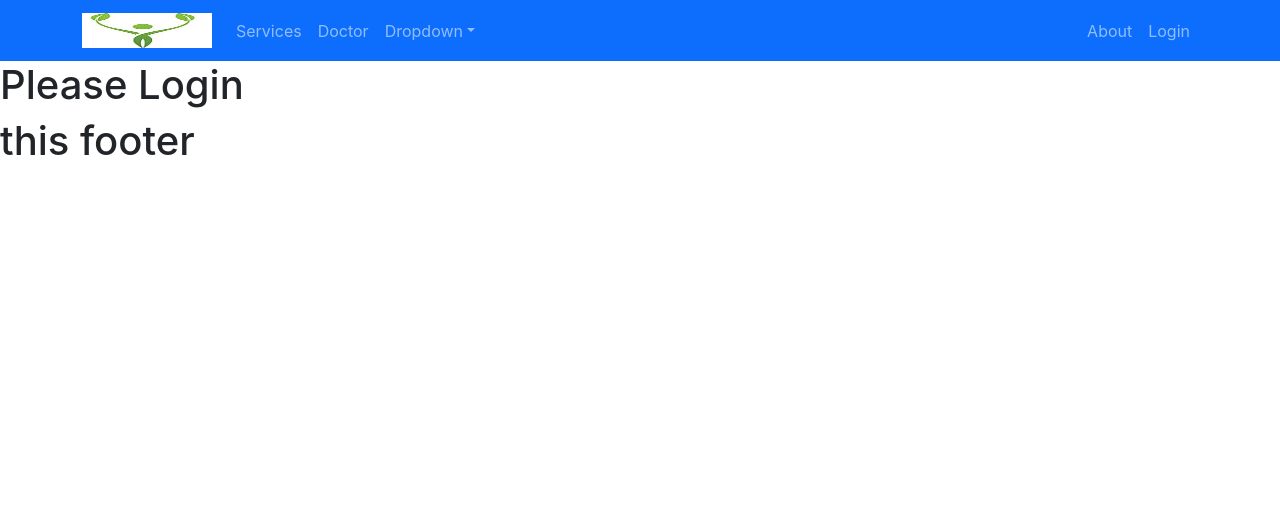
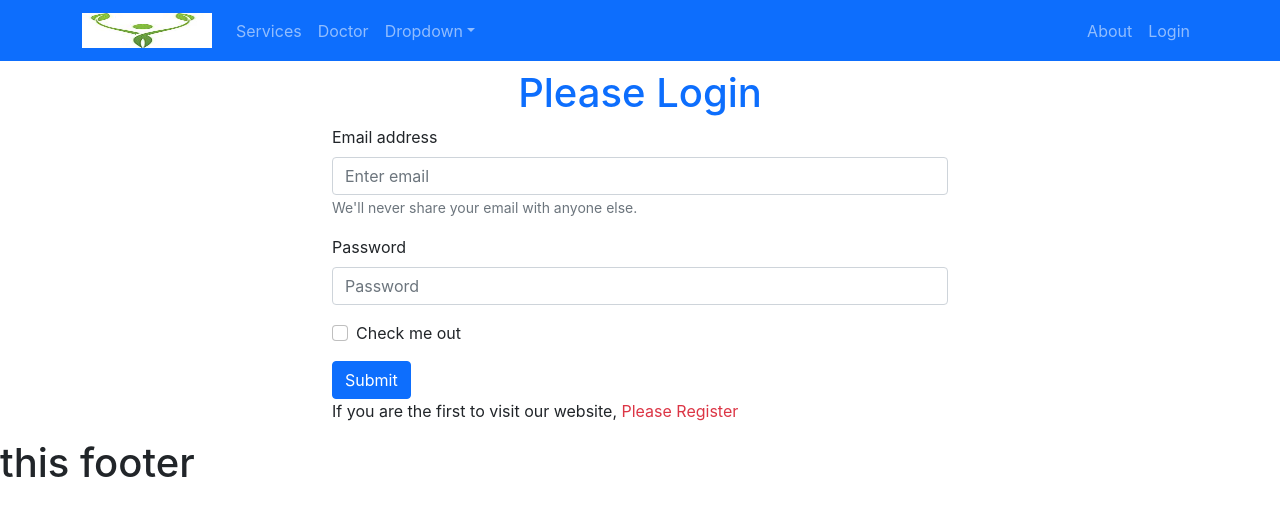
Before and after one commit to mdrayhanislam/healthCare, a React (Create React App) app: page /login in a window 1280 px wide. Shown: the top 516 px of the page. Built offline with nearby package versions, Linux system fonts and the light colour scheme.

Commit message:
Style Login form use useRef to access input value

```diff
--- a/src/Pages/Login/Login/Login.js
+++ b/src/Pages/Login/Login/Login.js
@@ -1,9 +1,47 @@
-import React from 'react';
+import React, { useRef } from 'react';
+import { Button, Form } from 'react-bootstrap';
+import { useNavigate } from 'react-router-dom';
 
 const Login = () => {
+    const emailRef = useRef('');
+   const passwordRef = useRef('');
+
+   const navigate = useNavigate()
+
+
+   const handleSubmit =event =>{
+       event.preventDefault();
+        const email = emailRef.current.value;
+        const password = passwordRef.current.value;
+        console.log(email, password)
+   }
+   const navigateRegister = event => {
+        navigate('register')
+   }
     return (
-        <div>
-           <h1> Please Login </h1>
+        <div className='container w-50 mx-auto'>
+            <h1 className='text-primary text-center mt-2'> Please Login </h1>
+            <Form onSubmit={handleSubmit}>
+                <Form.Group className="mb-3" controlId="formBasicEmail">
+                    <Form.Label>Email address</Form.Label>
+                    <Form.Control ref={emailRef} type="email" placeholder="Enter email" required/>
+                    <Form.Text className="text-muted">
+                        We'll never share your email with anyone else.
+                    </Form.Text>
+                </Form.Group>
+
+                <Form.Group className="mb-3" controlId="formBasicPassword">
+                    <Form.Label>Password</Form.Label>
+                    <Form.Control ref={passwordRef} type="password" placeholder="Password" required/>
+                </Form.Group>
+                <Form.Group className="mb-3" controlId="formBasicCheckbox">
+                    <Form.Check type="checkbox" label="Check me out" />
+                </Form.Group>
+                <Button variant="primary" type="submit">
+                    Submit
+                </Button>
+            </Form>
+            <p>If you are the first to visit our website, <span className='text-danger' onClick={navigateRegister}> Please Register </span></p>
         </div>
     );
 };
```
